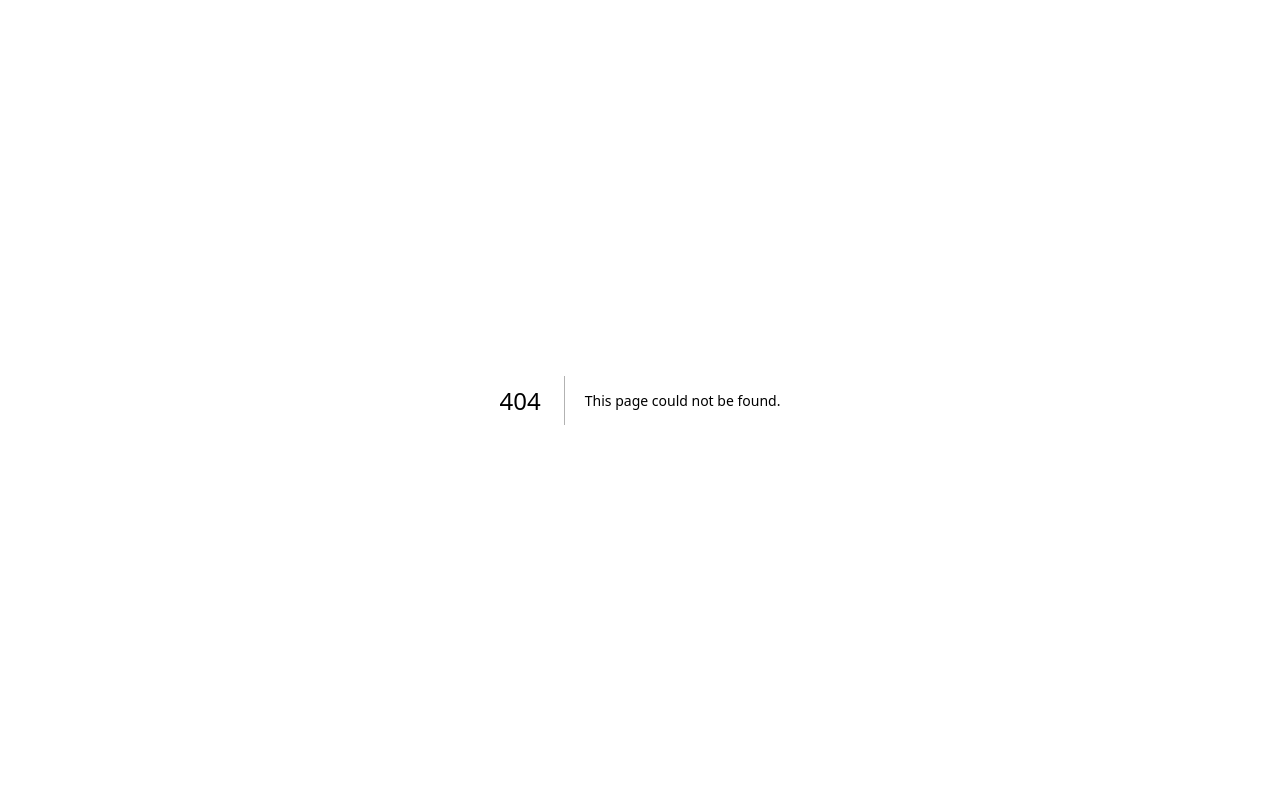
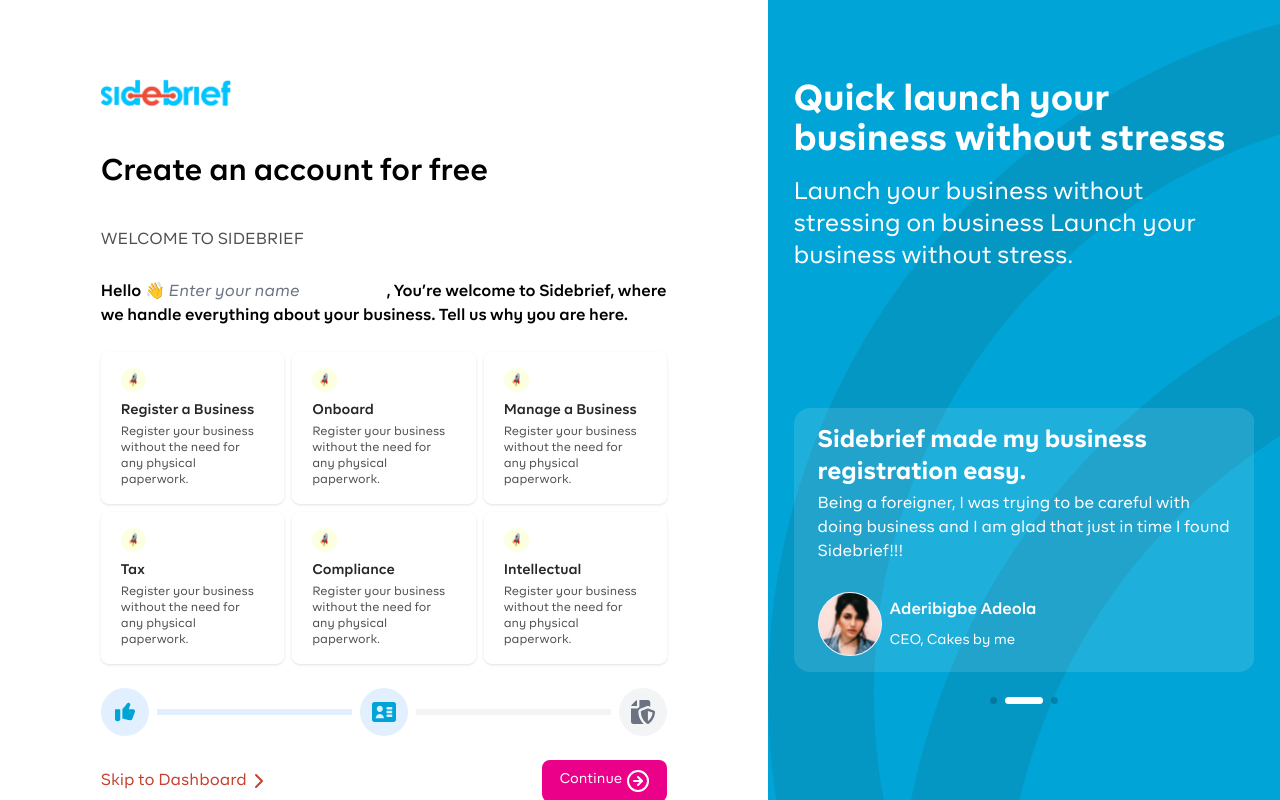
Before and after one commit to Yomzy2223/SidebriefV2, a Next.js app: page /auth/signup/select-service in a window 1280 px wide. Before the commit this address had no page. Built offline with nearby package versions, Linux system fonts and the light colour scheme.

Commit message:
Some old changes

```diff
--- a/src/app/auth/signin/page.tsx
+++ b/src/app/auth/signin/page.tsx
@@ -26,7 +26,7 @@
           <Button type="submit" color="magenta">
             Continue to Sign In <ArrowRightCircle className="ml-1" />
           </Button>
-          <p className="sb-text-18 text-foreground-3">
+          <p className="sb-text-16 text-foreground-3">
             Don&#39;t have an account?{" "}
             <span className="text-primary">Sign Up</span>
           </p>
--- /dev/null
+++ b/src/app/auth/signup/select-country/page.tsx
@@ -0,0 +1,65 @@
+"use client";
+
+import { CountryCard } from "@/components/cards/countrycard";
+import { AuthStepper } from "@/components/stepper/auth";
+import { Button } from "flowbite-react";
+import { ArrowRightCircle } from "lucide-react";
+import { useRouter } from "next/navigation";
+import React, { useState } from "react";
+
+const SelectCountry = () => {
+  const [selectedCountry, setSelectedCountry] = useState("");
+
+  const router = useRouter();
+
+  const handleContinue = () => {
+    router.push("/auth/signup/select-country");
+  };
+
+  return (
+    <div>
+      <h2 className="hidden sb-text-32 font-semibold mb-2 sm:flex">
+        Create an account for free
+      </h2>
+      <h3 className="mb-7 text-foreground-3 sm:mt-10">WELCOME TO SIDEBRIEF</h3>
+      <div className="sb-text-16 font-semibold mb-6">
+        Lastly, the business country of operation is.
+      </div>
+
+      {/* {countries.map((country) => (
+        <CountryCard
+          key={country}
+          name={country}
+          active={selectedCountry === country}
+          onClick={() => setSelectedCountry(country)}
+        />
+      ))} */}
+
+      <AuthStepper progress={3} />
+
+      <div className="flex justify-between">
+        <Button
+          color="plain"
+          size="fit"
+          className="text-destructive-foreground"
+        >
+          Go back
+        </Button>
+        <Button color="magenta" onClick={handleContinue}>
+          Done <ArrowRightCircle className="ml-1" />
+        </Button>
+      </div>
+    </div>
+  );
+};
+
+export default SelectCountry;
+
+const countries = [
+  "Nigeria",
+  "Ghana",
+  "Senegal",
+  "Uganda",
+  "Kenya",
+  "Delaware",
+];
--- /dev/null
+++ b/src/app/auth/signup/select-service/page.tsx
@@ -0,0 +1,115 @@
+"use client";
+
+import { LaunchIcon } from "@/assets/svg";
+import ServiceCard from "@/components/cards/serviceCard";
+import { AuthStepper } from "@/components/stepper/auth";
+import { Button, TextInput } from "flowbite-react";
+import { ArrowRightCircle, ChevronRight } from "lucide-react";
+import { useRouter } from "next/navigation";
+import React, { useEffect, useRef, useState } from "react";
+
+const SelectService = () => {
+  const [name, setName] = useState("");
+  const [activeService, setActiveService] = useState("");
+
+  const router = useRouter();
+  const inputRef = useRef<HTMLInputElement>(null);
+
+  useEffect(() => {
+    inputRef.current?.focus();
+  }, []);
+
+  const handleContinue = () => {
+    router.push("/auth/signup/select-country");
+  };
+
+  return (
+    <div>
+      <h2 className="hidden sb-text-32 font-semibold mb-2 sm:flex">
+        Create an account for free
+      </h2>
+
+      <h3 className="mb-7 text-foreground-3 sm:mt-10">WELCOME TO SIDEBRIEF</h3>
+      <div className="sb-text-16 font-semibold mb-6">
+        <span>Hello 👋</span>{" "}
+        <input
+          ref={inputRef}
+          placeholder="Enter your name"
+          className="border-none outline-none placeholder:font-normal placeholder:italic"
+          onChange={(e) => setName(e.target.value)}
+        />
+        , You’re welcome to Sidebrief, where we handle everything about your
+        business. Tell us why you are here.
+      </div>
+
+      <div className="grid grid-cols-2 gap-2 mb-12 sm:grid-cols-3 lg:grid-cols-2 xl:grid-cols-3 lg:mb-6">
+        {services.map((service, i) => (
+          <ServiceCard
+            key={i}
+            icon={service.icon}
+            name={service.name}
+            description={service.description}
+            onClick={() => setActiveService(service.name)}
+            active={activeService === service.name}
+          />
+        ))}
+      </div>
+
+      <AuthStepper progress={2} />
+
+      <div className="flex justify-between">
+        <Button
+          color="plain"
+          size="fit"
+          className="text-destructive-foreground"
+        >
+          Skip to Dashboard <ChevronRight />
+        </Button>
+        <Button color="magenta" onClick={handleContinue}>
+          Continue <ArrowRightCircle className="ml-1" />
+        </Button>
+      </div>
+    </div>
+  );
+};
+
+export default SelectService;
+
+const services = [
+  {
+    icon: LaunchIcon,
+    name: "Register a Business",
+    description:
+      "Register your business without the need for any physical paperwork.",
+  },
+  {
+    icon: LaunchIcon,
+    name: "Onboard",
+    description:
+      "Register your business without the need for any physical paperwork.",
+  },
+  {
+    icon: LaunchIcon,
+    name: "Manage a Business",
+    description:
+      "Register your business without the need for any physical paperwork.",
+  },
+  {
+    icon: LaunchIcon,
+    name: "Tax",
+    description:
+      "Register your business without the need for any physical paperwork.",
+  },
+  {
+    icon: LaunchIcon,
+    name: "Compliance",
+    description:
+      "Register your business without the need for any physical paperwork.",
+  },
+  {
+    icon: LaunchIcon,
+    name: "Intellectual",
+    description:
+      "Register your business without the need for any physical paperwork.",
+  },
+];
--- a/src/app/baseCustomTheme.ts
+++ b/src/app/baseCustomTheme.ts
@@ -10,6 +10,7 @@
         magenta:
           "bg-magenta text-magenta-foreground border border-transparent enabled:hover:bg-magenta-dark",
         ghost: "bg-transparent text-foreground enabled:hover:bg-foreground/10",
+        plain: "bg-transparent text-foreground",
       },
       outline: {
         on: "flex justify-center bg-transparent text-inherit transition-all duration-75 ease-in group-enabled:group-hover:bg-opacity-0 group-enabled:group-hover:text-inherit dark:bg-gray-900 dark:text-white w-full",
@@ -22,7 +23,7 @@
         },
       },
       size: {
-        fit: "p-0",
+        fit: "p-0 h-max",
       },
     },
   },
--- a/src/assets/svg/index.tsx
+++ b/src/assets/svg/index.tsx
@@ -1,5 +1,6 @@
 import AuthPattern from "./auth_pattern.svg";
 import GoogleIcon from "./google_icon.svg";
 import YahooIcon from "./yahoo_icon.svg";
+import LaunchIcon from "./launch_icon.svg";
 
-export { AuthPattern, GoogleIcon, YahooIcon };
+export { AuthPattern, GoogleIcon, YahooIcon, LaunchIcon };
--- a/src/components/cards/countrycard.tsx
+++ b/src/components/cards/countrycard.tsx
@@ -1,13 +1,17 @@
 import Image from "next/image";
 import axios from "axios";
 import { cn } from "@/lib/utiils";
+import { Button } from "flowbite-react";
+import { MouseEventHandler } from "react";
 
 export const CountryCard = async ({
   name,
   active,
+  onClick,
 }: {
   name: string;
   active?: boolean;
+  onClick?: MouseEventHandler<HTMLButtonElement>;
 }) => {
   const code_country: { [key: string]: string } = (
     await axios.get("https://flagcdn.com/en/codes.json")
@@ -22,11 +26,13 @@
   );
 
   return (
-    <div
+    <Button
       className={cn(
         "flex items-center gap-2 px-4 py-2 rounded-xl border-[1.5px]",
-        { "bg-sb-blue-light": active }
+        { "bg-card": active }
       )}
+      onClick={onClick}
+      color="plain"
     >
       <div className="relative w-11 h-8 rounded-lg overflow-hidden outline-4 outline-black">
         <Image
@@ -36,6 +42,6 @@
         />
       </div>
       <p className="font-medium text-lg leading-snug">{name}</p>
-    </div>
+    </Button>
   );
 };
--- /dev/null
+++ b/src/components/cards/serviceCard.tsx
@@ -0,0 +1,40 @@
+import { cn } from "@/lib/utiils";
+import { Button } from "flowbite-react";
+import Image from "next/image";
+import React, { MouseEventHandler } from "react";
+
+interface propTypes {
+  icon: any;
+  name: string;
+  description: string;
+  active?: boolean;
+  onClick?: MouseEventHandler<HTMLButtonElement>;
+}
+
+const ServiceCard = ({
+  icon,
+  name,
+  description,
+  active,
+  onClick,
+}: propTypes) => {
+  return (
+    <Button
+      className={cn(" shadow", {
+        "bg-card": active,
+      })}
+      onClick={onClick}
+      color="plain"
+    >
+      <div className="flex flex-col items-start px-1 py-2">
+        <div className="bg-[#FBFFD1A3] rounded-full w-max px-2 py-1 mb-2">
+          <Image src={icon} alt={name} />
+        </div>
+        <h2 className="text-sm mb-1 font-semibold text-start">{name}</h2>
+        <p className="text-xs text-foreground-3 text-start">{description}</p>
+      </div>
+    </Button>
+  );
+};
+
+export default ServiceCard;
--- a/src/components/features/auth/authFormWrapper.tsx
+++ b/src/components/features/auth/authFormWrapper.tsx
@@ -26,12 +26,12 @@
     <div>
       <div className="mb-10">
         <h2 className="sb-text-32 font-semibold mb-2">{title}</h2>
-        <p className="sb-text-18 font-normal text-foreground-3">
+        <p className="sb-text-16 font-normal text-foreground-3">
           {description}
         </p>
       </div>
-      <div className="flex gap-8 mb-6">
-        <Button color="outline" className="!sb-text-18">
+      <div className="flex flex-col gap-4 mb-6 sm:flex-row sm:gap-8">
+        <Button outline className="!sb-text-18">
           <Image
             src={GoogleIcon}
             alt="Google icon"
@@ -39,7 +39,7 @@
           />
           {google}
         </Button>
-        <Button color="outline">
+        <Button outline>
           <Image
             src={YahooIcon}
             alt="Yahoo icon"
--- a/src/components/features/auth/authLayout/index.tsx
+++ b/src/components/features/auth/authLayout/index.tsx
@@ -1,9 +1,9 @@
 "use client";
 
 import { ReactNode } from "react";
-// import Testimonial from "./testimonial";
 import Image from "next/image";
 import { SidebriefLogo } from "@/assets/images";
+import Testimonial from "./testimonial";
 
 interface authLayoutProps {
   children: ReactNode;
@@ -13,8 +13,8 @@
 export const AuthLayout = ({ children, login }: authLayoutProps) => {
   return (
     <div className="flex min-h-screen max-h-screen overflow-auto">
-      <div className="flex justify-center w-3/5 h-max">
-        <div className="w-4/5 my-[10%] h-max">
+      <div className="flex justify-center w-full h-max lg:w-3/5">
+        <div className="w-full my-[10%] px-6 h-max lg:w-4/5">
           <Image
             src={SidebriefLogo}
             alt="Sidebrief logo"
@@ -25,7 +25,7 @@
           {children}
         </div>
       </div>
-      <div className="flex items-center justify-center bg-primary bg-authPattern w-2/5 sticky top-0">
+      <div className="hidden items-center justify-center bg-primary bg-authPattern w-2/5 sticky top-0 lg:flex">
         <div className="flex flex-col justify-between w-[90%] h-[80%] text-primary-foreground">
           <div className="">
             <h1 className="sb-text-40 font-bold mb-4">
@@ -37,7 +37,7 @@
             </p>
           </div>
 
-          {/* <Testimonial /> */}
+          <Testimonial />
         </div>
       </div>
     </div>
```
Also changed, not shown: src/app/auth/signup/page.tsx (+13 -4 lines), src/app/layout.tsx (indentation only), src/assets/svg/launch_icon.svg (added).
